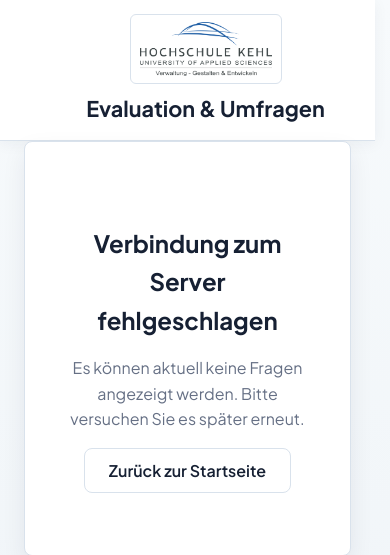
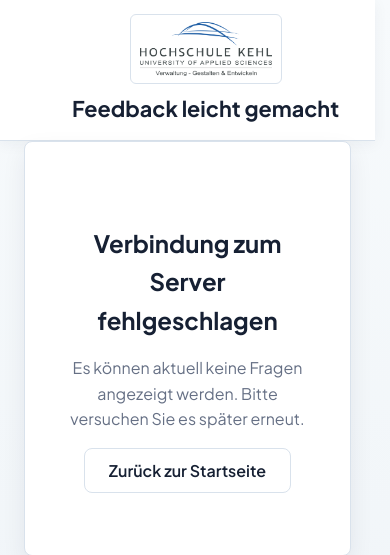
Before and after one commit to beckjoshua674-max/Umfrage-Tool, a Flask app: template frontend/templates/index.html in a window 390 px wide. Shown: the top 555 px of the page. Run offline with Flask 3, Linux system fonts and the light colour scheme; the template is opened without the code that fills it, so the values that code supplies are empty.

Commit message:
UI: Titel zu 'Feedback leicht gemacht' + Beschreibungstext Mobile-Fix

```diff
--- a/frontend/static/css/style.css
+++ b/frontend/static/css/style.css
@@ -96,6 +96,14 @@ body {
     margin: 5px 0 0 0;
     color: rgba(255, 255, 255, 0.85);
     font-weight: 300;
+    overflow: hidden;
+    word-break: break-word;
+    overflow-wrap: anywhere;
+    /* Auf Desktop: max 2 Zeilen, danach abschneiden */
+    display: -webkit-box;
+    -webkit-line-clamp: 2;
+    -webkit-box-orient: vertical;
+    max-height: 3.2em;
 }
 
 .header-session-actions {
@@ -1092,7 +1100,12 @@ main {
     }
 
     .header-titles p {
-        font-size: 0.95rem;
+        font-size: 0.9rem;
+        -webkit-line-clamp: 3;
+        max-height: 4.5em;
+        word-break: break-word;
+        overflow-wrap: anywhere;
+        white-space: normal;
     }
 
     .privacy-section {
--- a/frontend/templates/base.html
+++ b/frontend/templates/base.html
@@ -15,8 +15,8 @@
             </a>
 
             <div class="header-titles">
-                <h1>{% block header_title %}Evaluation & Umfragen{% endblock %}</h1>
-                <p>{% block header_subtitle %}Umfrage-Tool der Hochschule Kehl{% endblock %}</p>
+                <h1>{% block header_title %}Feedback leicht gemacht{% endblock %}</h1>
+                <p class="header-subtitle-text">{% block header_subtitle %}Umfrage-Tool der Hochschule Kehl{% endblock %}</p>
             </div>
 
             {% if session.get('token') %}
@@ -211,6 +211,30 @@
         }
 
         // 2. Lade-Spinner Logik
+        var _spinnerTimeout = null;
+
+        function _zeigeSpinner() {
+            var spinner = document.getElementById('global-loading-spinner');
+            if (spinner) {
+                spinner.style.display = 'flex';
+                // Sicherheitsnetz: Spinner nach max. 6 Sekunden automatisch ausblenden
+                clearTimeout(_spinnerTimeout);
+                _spinnerTimeout = setTimeout(function() {
+                    if (spinner) spinner.style.display = 'none';
+                }, 6000);
+            }
+        }
+
+        function _verbergeSpinner() {
+            clearTimeout(_spinnerTimeout);
+            var spinner = document.getElementById('global-loading-spinner');
+            if (spinner) spinner.style.display = 'none';
+        }
+
+        // Spinner beim vollständigen Laden der Seite immer ausblenden (auch aus Browser-Cache)
+        window.addEventListener('pageshow', _verbergeSpinner);
+        window.addEventListener('load', _verbergeSpinner);
+
         window.addEventListener('beforeunload', function(e) {
             var activeElement = document.activeElement;
             if (activeElement) {
@@ -221,10 +245,7 @@
                     return;
                 }
             }
-            var spinner = document.getElementById('global-loading-spinner');
-            if (spinner) {
-                spinner.style.display = 'flex';
-            }
+            _zeigeSpinner();
         });
     })();
     </script>
--- a/frontend/templates/index.html
+++ b/frontend/templates/index.html
@@ -1,7 +1,7 @@
 {% extends "base.html" %}
 
 {% block title %}{{ survey.title if survey else 'Umfrage-Tool' }}{% endblock %}
-{% block header_title %}{{ survey.title if survey else 'Evaluation & Umfragen' }}{% endblock %}
+{% block header_title %}{{ survey.title if survey else 'Feedback leicht gemacht' }}{% endblock %}
 {% block header_subtitle %}{{ survey.description if survey else '' }}{% endblock %}
 
 {% block content %}
--- a/frontend/templates/role_select.html
+++ b/frontend/templates/role_select.html
@@ -1,7 +1,7 @@
 {% extends "base.html" %}
 
 {% block title %}Umfragen{% endblock %}
-{% block header_title %}Evaluation & Umfragen{% endblock %}
+{% block header_title %}Feedback leicht gemacht{% endblock %}
 {% block header_subtitle %}Bitte wählen Sie eine Umfrage aus, um fortzufahren.{% endblock %}
 
 {% block content %}
```
